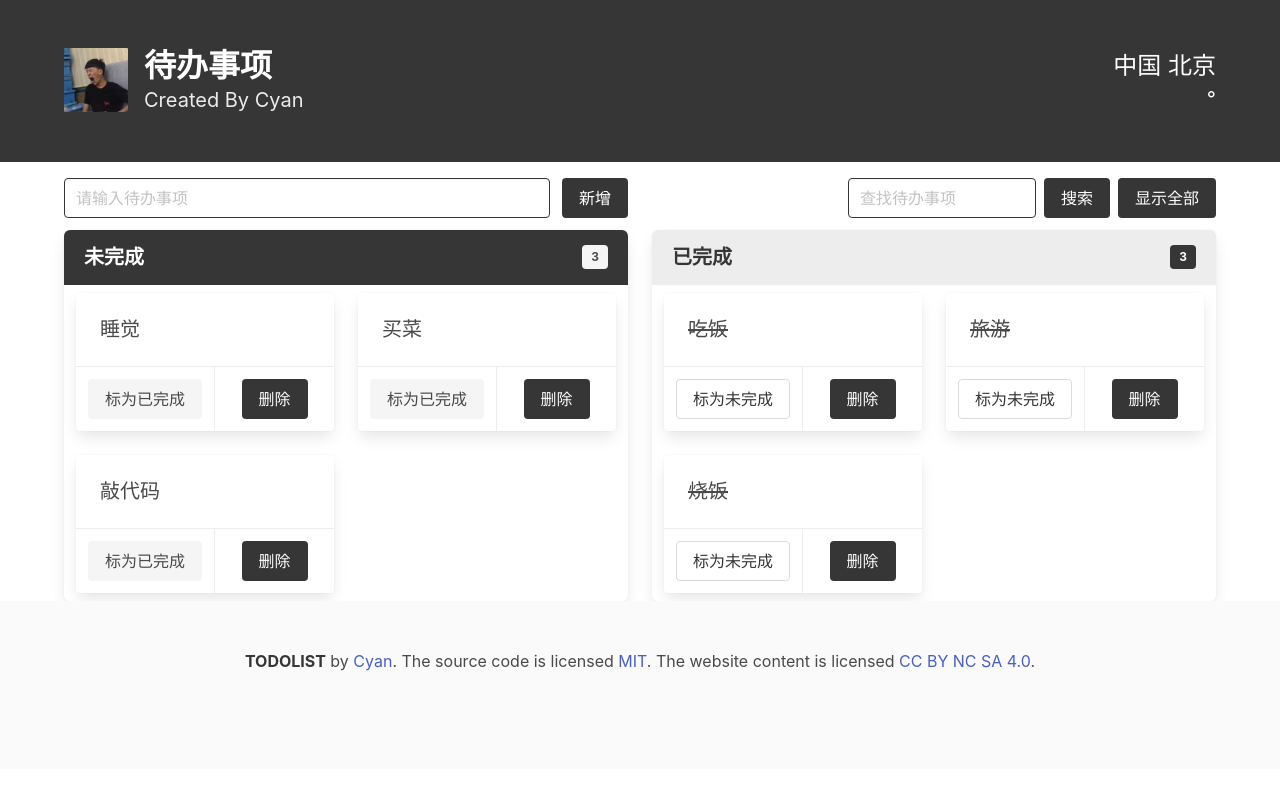
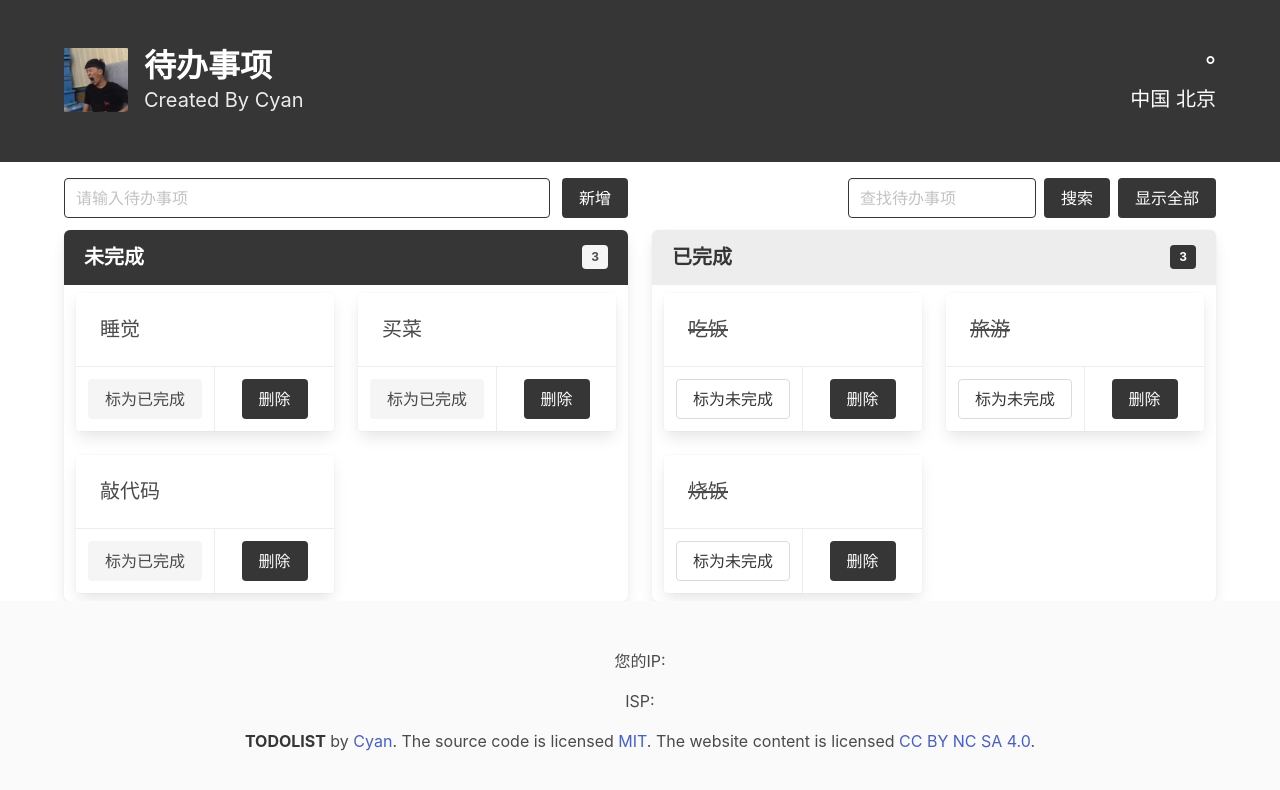
Before and after one commit to cyan-code/todo-list, a Vue app: page /#/ in a window 1280 px wide. Shown: the top 790 px of the page. Built offline with nearby package versions, Linux system fonts and the light colour scheme; no server answers.

Commit message:
feat: 新增IP显示

```diff
--- a/src/components/Footer.vue
+++ b/src/components/Footer.vue
@@ -2,6 +2,8 @@
   <div>
     <footer class="footer animate__animated animate__fadeInUp">
       <div class="content has-text-centered">
+        <p>您的IP: <b>{{ip}}</b></p>
+        <p>ISP: <b>{{isp | showChnIsp}}</b></p>
         <p>
           <strong>TODOLIST</strong> by
           <a href="https://gitee.com/cyanzhn">Cyan</a>. The source code is
@@ -19,7 +21,37 @@
 
 <script>
 export default {
-  name: 'Footer'
+  name: 'Footer',
+  data() {
+    return {
+      isp: '',
+      ip: ''
+    }
+  },
+  methods: {
+    getIp() {
+      fetch('http://ip-api.com/json/?lang=zh-CN')
+        .then(resp => resp.json())
+        .then(resp => {
+          if(resp.status === 'success') {
+            this.isp = resp.isp
+            this.ip = resp.query
+          }
+          else {console.log(resp.status);}
+        })
+        .catch(err => console.log(err))
+    }
+  },
+  filters: {
+    showChnIsp(v) {
+      if(v === 'China Mobile') {
+        return '中国移动'
+      }
+    }
+  },
+  created() {
+    this.getIp()
+  }
 };
 </script>
 
--- a/src/components/Weather.vue
+++ b/src/components/Weather.vue
@@ -1,8 +1,8 @@
 <template>
   <div>
-    <div class="weather is-size-4">{{countryName}} {{cityName}}</div >
-    <div class="weather is-size-5">{{nowTemp}}&#176;</div >
-    <div class="weather is-size-6">{{nowWeather}}</div>
+    <div class="weather is-size-4">{{nowTemp}}&#176;</div >
+    <div class="weather is-size-5">{{nowWeather}}</div>
+    <div class="weather is-size-5">{{countryName}} {{cityName}}</div >
   </div>
 </template>
 
@@ -20,7 +20,6 @@ export default {
   },
   created() {
     this.$myBus.$on('sendWeather', (res)=> {
-      console.log(res);
       this.countryName = res.weatherInfo.location.country
       this.cityName = res.weatherInfo.location.city
       this.nowTemp = res.weatherInfo.now.temp
```
Also changed, not shown: src/App.vue (line endings or trailing spaces), 1 other file (tests, documents, lock files or other folders).
